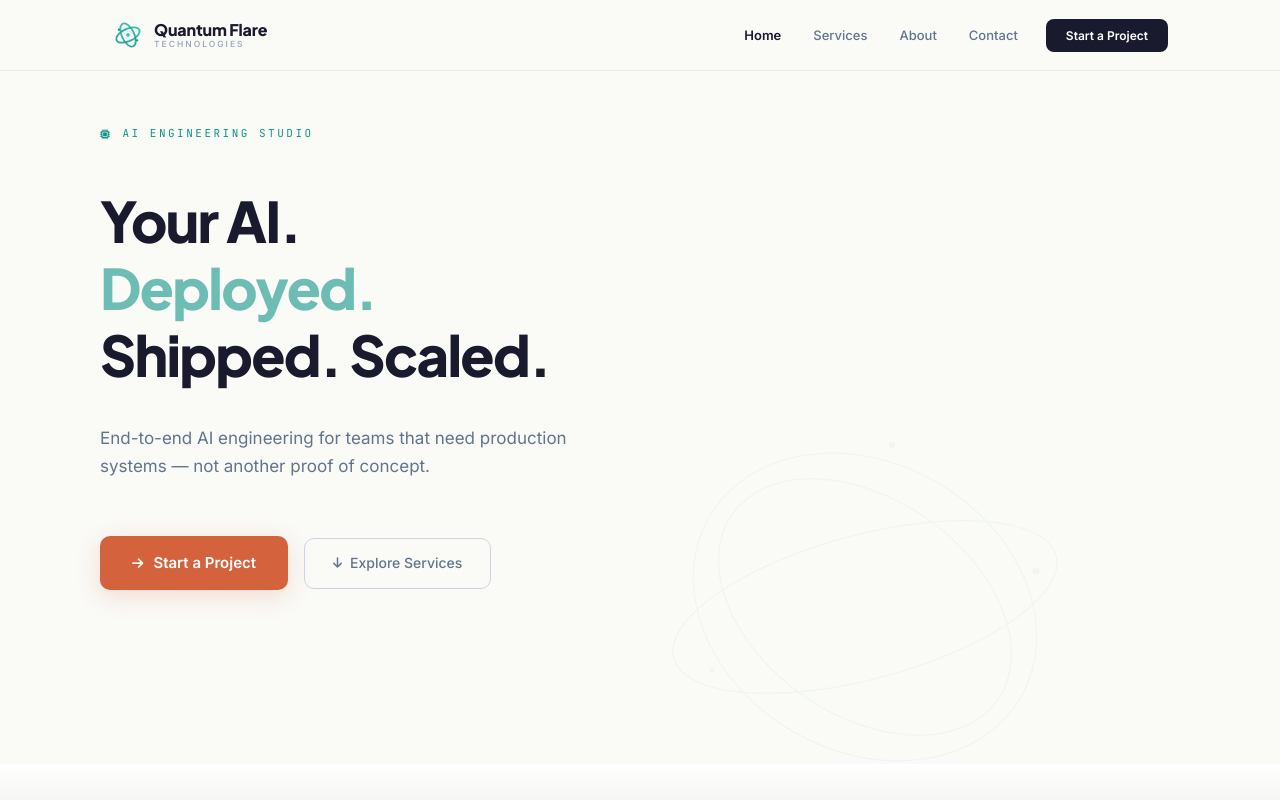
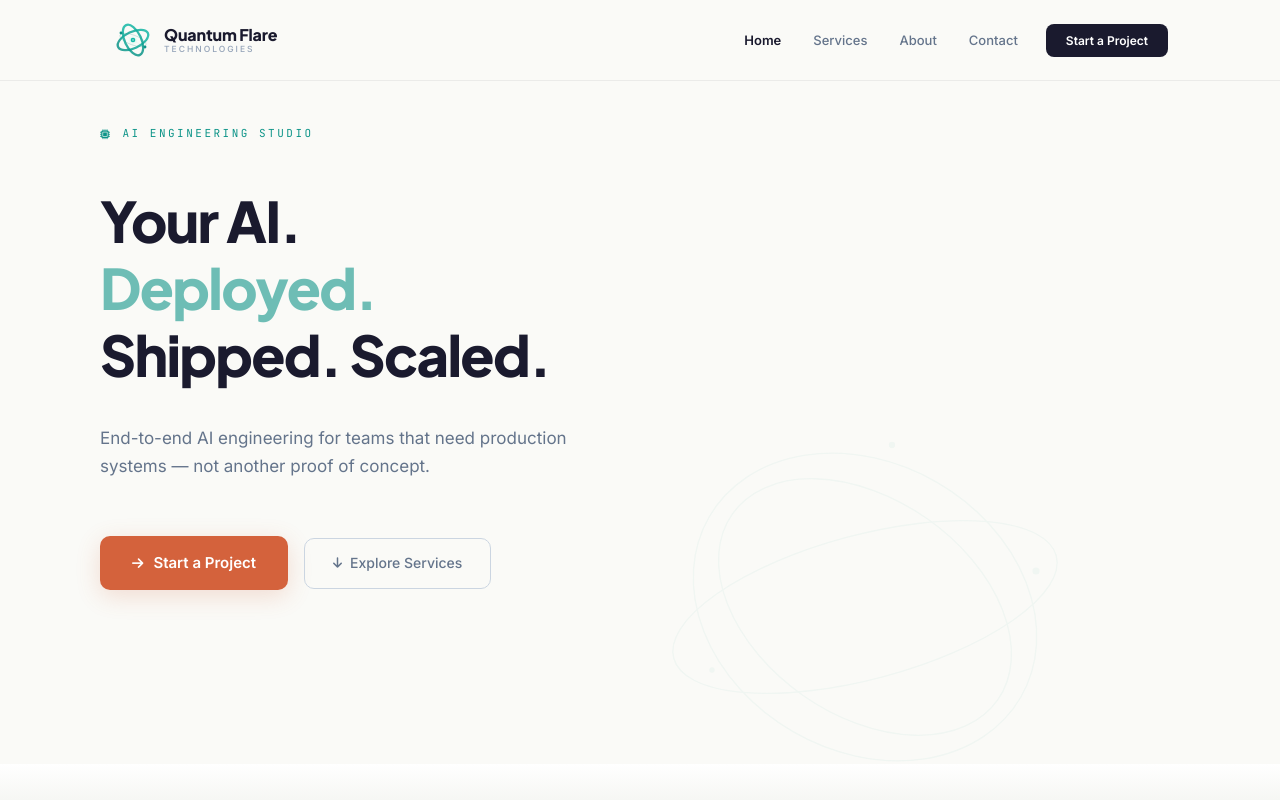
Before and after one commit to quantumflaretech/quantumflaretech.github.io, an Angular app: page / in a window 1280 px wide. Shown: the top 800 px of the page. Built offline with nearby package versions, Linux system fonts and the light colour scheme.

Commit message:
Fix: Increase navbar logo size to 42px

```diff
--- a/src/global_styles.css
+++ b/src/global_styles.css
@@ -122,8 +122,8 @@ body {
 }
 
 .navbar-logo {
-  height: 32px;
-  width: 32px;
+  height: 42px;
+  width: 42px;
 }
 
 .navbar-brand-text {
```
